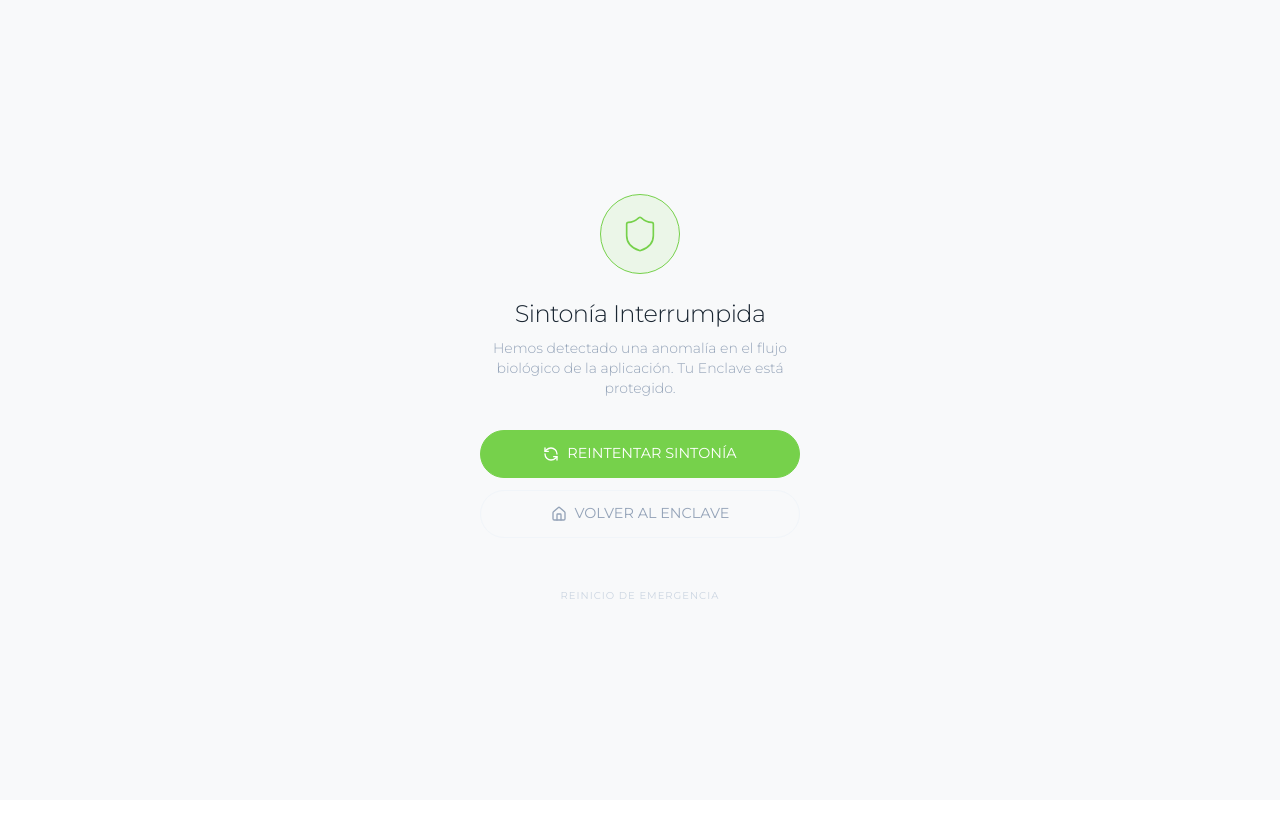
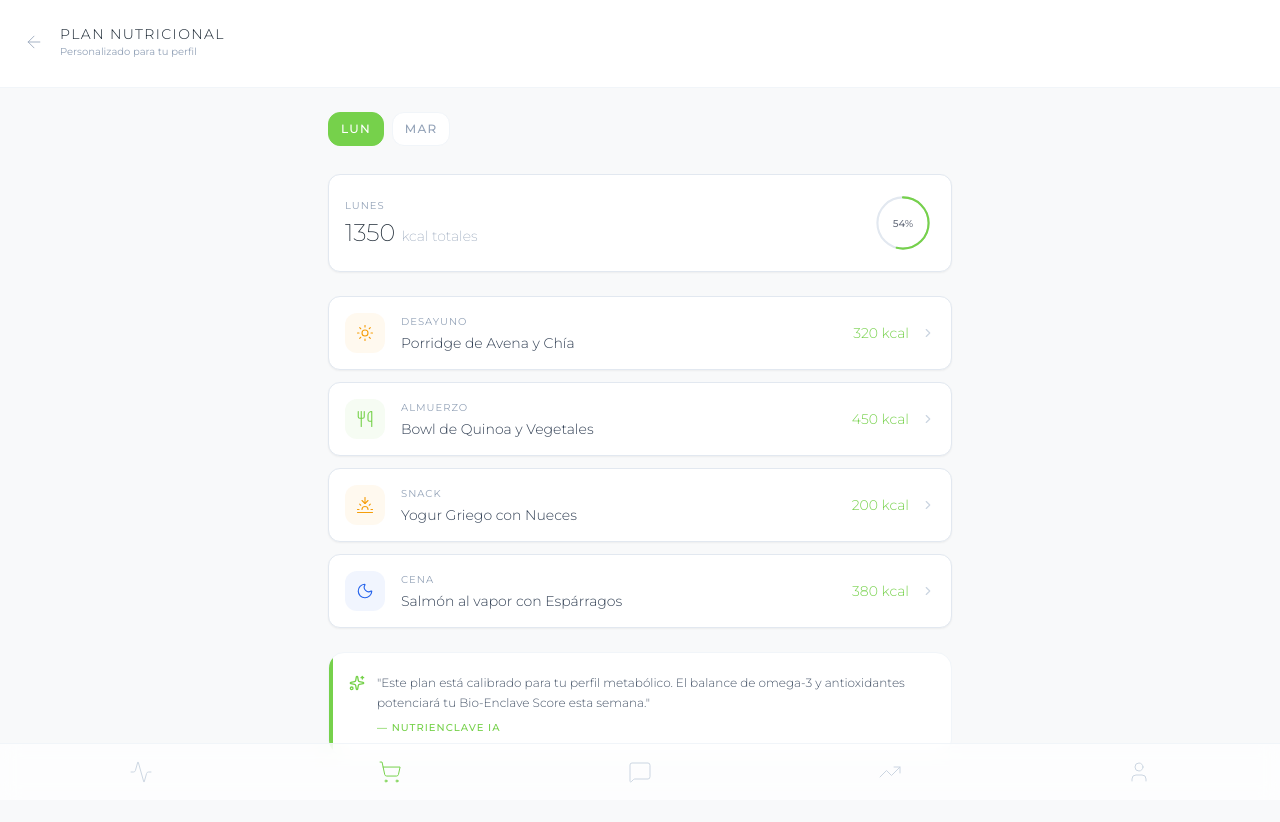
Before and after one commit to AsesoriaNPU/nutrienclave, a React (Vite) app in the folder site/: page /meal-plan in a window 1280 px wide. Shown: the top 822 px of the page. Before the commit the page ends 800 px from the top, so only its background shows below. Built offline with nearby package versions, Linux system fonts and the light colour scheme.

Commit message:
fix(stability): restore missing mock data in MealPlan to resolve Object.values TypeError

```diff
--- a/site/src/pages/MealPlan.jsx
+++ b/site/src/pages/MealPlan.jsx
@@ -5,10 +5,26 @@ import { useNavigate, Link } from 'react-router-dom';
 import { useNutri } from '../context/NutriContext';
 
 const mealPlan = {
-    // ... same data
+    "Lunes": {
+        breakfast: { name: "Porridge de Avena y Chía", kcal: 320, icon: "Sun", color: "#F59E0B", recipeId: "1" },
+        lunch: { name: "Bowl de Quinoa y Vegetales", kcal: 450, icon: "Utensils", color: "#76D14B", recipeId: "2" },
+        snack: { name: "Yogur Griego con Nueces", kcal: 200, icon: "Sun", color: "#F59E0B", recipeId: "4" },
+        dinner: { name: "Salmón al vapor con Espárragos", kcal: 380, icon: "Moon", color: "#2563EB", recipeId: "1" }
+    },
+    "Martes": {
+        breakfast: { name: "Tostada Integral con Aguacate", kcal: 280, icon: "Sun", color: "#F59E0B", recipeId: "4" },
+        lunch: { name: "Pollo con Cúrcuma y Brócoli", kcal: 420, icon: "Utensils", color: "#76D14B", recipeId: "3" },
+        snack: { name: "Fruta fresca de temporada", kcal: 150, icon: "Sun", color: "#F59E0B", recipeId: "1" },
+        dinner: { name: "Crema de Calabaza", kcal: 250, icon: "Moon", color: "#2563EB", recipeId: "2" }
+    }
 };
 
-// ... same icons
+const mealIcons = {
+    breakfast: { icon: Sun, color: "#F59E0B", label: "Desayuno" },
+    lunch: { icon: Utensils, color: "#76D14B", label: "Almuerzo" },
+    snack: { icon: Sunset, color: "#F59E0B", label: "Snack" },
+    dinner: { icon: Moon, color: "#2563EB", label: "Cena" }
+};
 
 const MealPlan = () => {
     const navigate = useNavigate();
```
